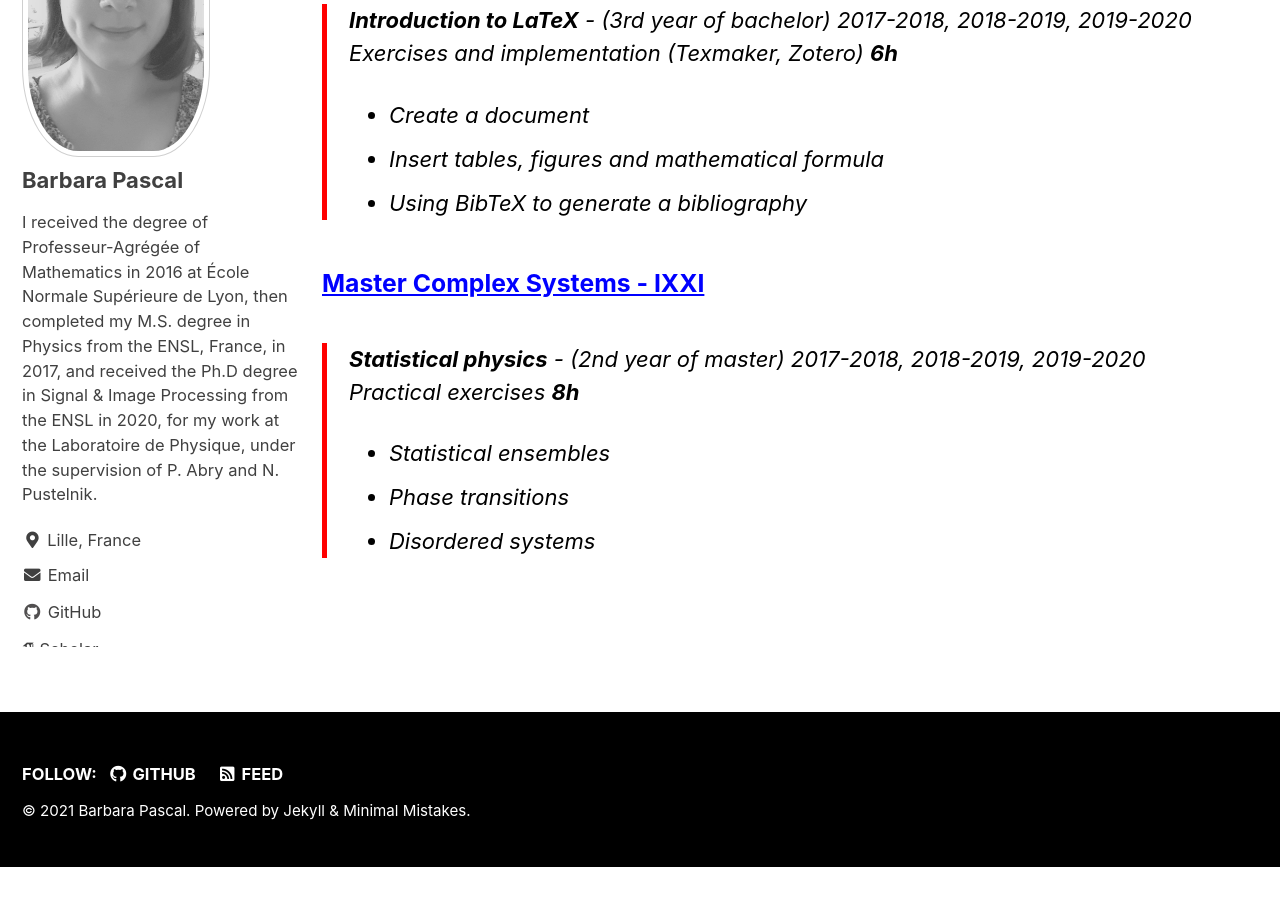
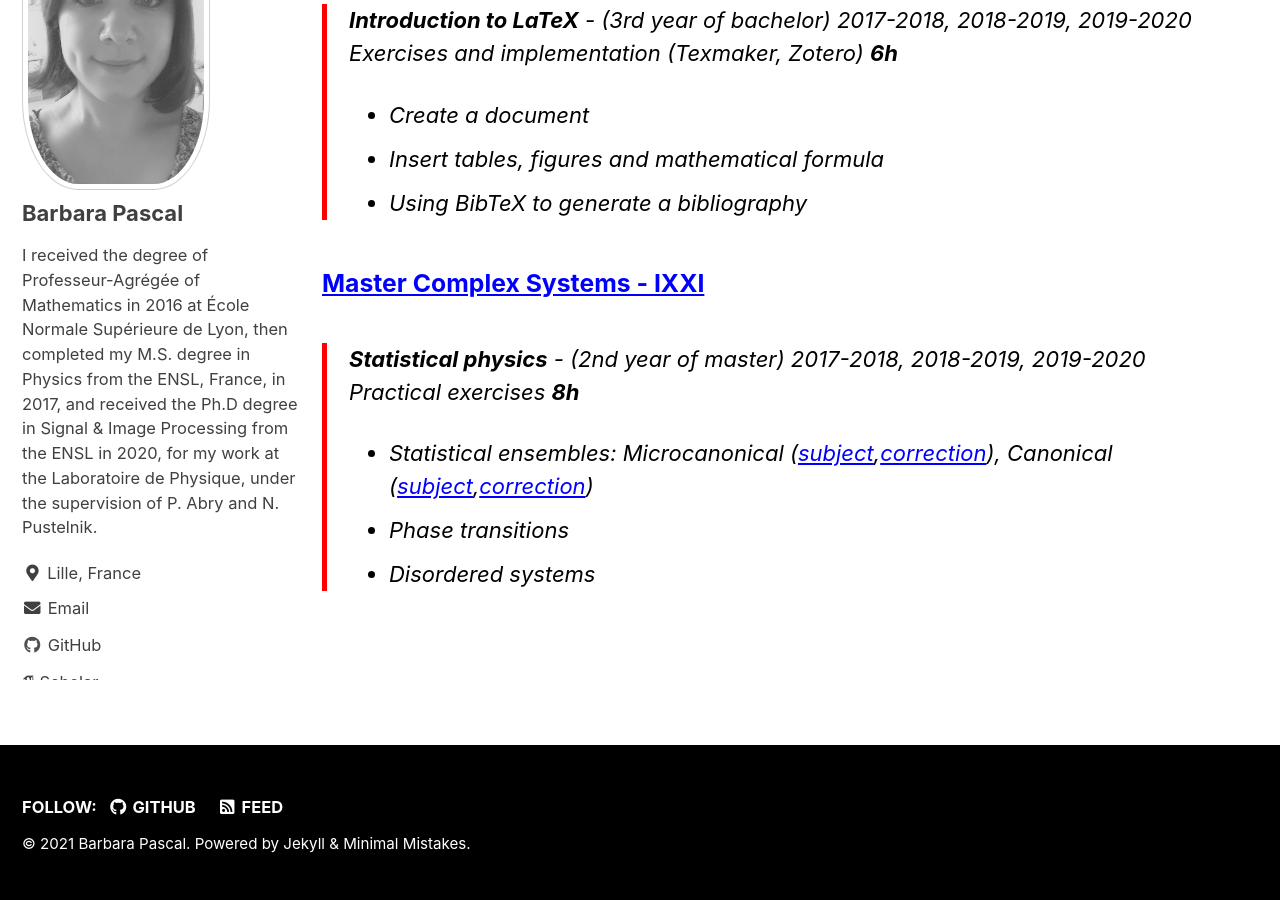
Before and after one commit to bpascal-fr/bpascal-fr.github.io, a Jekyll site: the page built from _pages/teaching.md, in a window 1280 px wide and 900 px high, scrolled down 2274 px. Built offline with Jekyll 4.4.1, drawn with Linux system fonts in a browser that asks for light colours; cached includes are drawn as plain includes; nearby versions of some CDN libraries; some web fonts are replaced; before the commit the page ends 3141 px from its top, so only the background shows below that.

Commit message:
update PhD

```diff
--- a/_pages/teaching.md
+++ b/_pages/teaching.md
@@ -64,6 +64,6 @@ Exercises and implementation (Texmaker, Zotero) **6h**
 
 > **Statistical physics** - (2nd year of master) *2017-2018, 2018-2019, 2019-2020*
 Practical exercises **8h**
-* Statistical ensembles
+* Statistical ensembles: *Microcanonical* ([subject](assets/pdf/td1_stat.pdf),[correction](assets/pdf/td1_stat_c.pdf)), *Canonical* ([subject](assets/pdf/td2_stat.pdf),[correction](assets/pdf/td2_stat_c.pdf))
 * Phase transitions
 * Disordered systems
```
Also changed, not shown: 8 other files.
